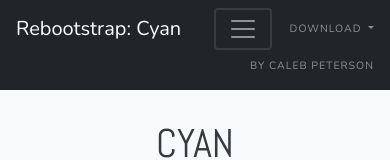
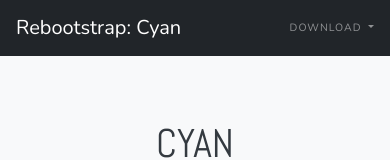
Before and after one commit to calebmpeterson/cyan, a website: page docs/index.html in a window 390 px wide. Shown: the top 160 px of the page. Drawn offline with nearby package versions, Linux system fonts and the light colour scheme; files that its build step writes are made by us from their sources.

Commit message:
fix demo page navigation and layout adjustments

```diff
--- a/docs/index.html
+++ b/docs/index.html
@@ -12,17 +12,6 @@
     <div class="navbar navbar-expand-lg fixed-top navbar-dark bg-primary">
       <div class="container">
         <a href="../" class="navbar-brand">Rebootstrap: Cyan</a>
-        <button
-          class="navbar-toggler"
-          type="button"
-          data-toggle="collapse"
-          data-target="#navbarResponsive"
-          aria-controls="navbarResponsive"
-          aria-expanded="false"
-          aria-label="Toggle navigation"
-        >
-          <span class="navbar-toggler-icon"></span>
-        </button>
         <ul class="navbar-nav">
           <li class="nav-item dropdown">
             <a
@@ -42,7 +31,7 @@
             </div>
           </li>
         </ul>
-        <ul class="navbar-nav ml-auto">
+        <ul class="navbar-nav ml-auto d-none d-md-block">
           <li class="nav-item">
             <a class="nav-link" href="https://cubicle6.com"
               >by Caleb Peterson</a
```
Also changed, not shown: docs/assets/css/custom.min.css.
